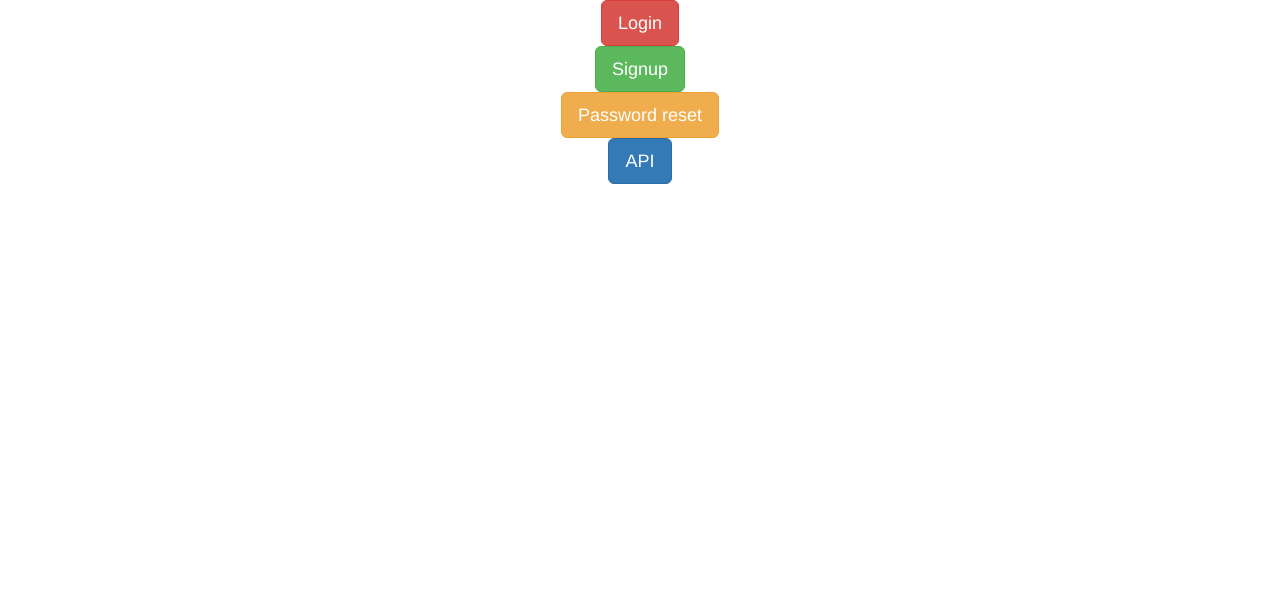
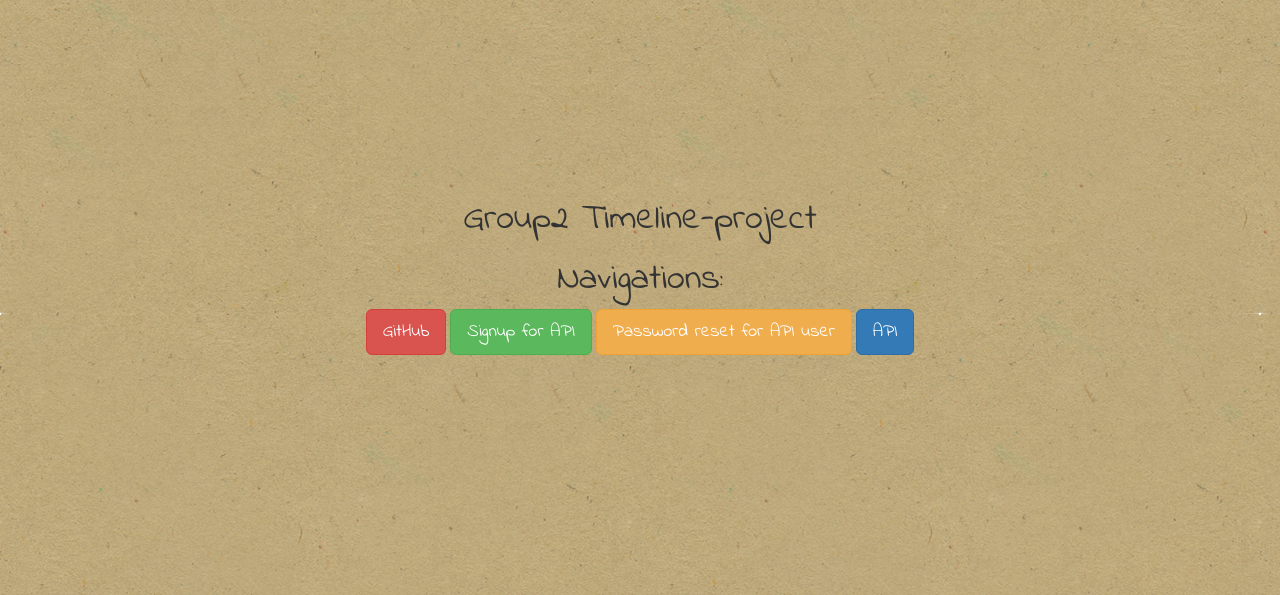
Before and after one commit to GiantPanda0090/LNU-Timeline-project, a Django app: page / in a window 1280 px wide. Shown: the top 595 px of the page. Run offline with Django 3.2, Linux system fonts and the light colour scheme; parts of the project's set-up code (start-up, migrations or seed data) failed here and were passed over; some libraries are stand-ins or nearby versions.

Commit message:
web gui stuff added to more easly reach resources in the project

```diff
--- a/server/core/static/core/css/core.css
+++ b/server/core/static/core/css/core.css
@@ -0,0 +1,4 @@
+
+body{
+    background: url("../img/background.png") repeat-x;
+}
--- a/server/core/templates/core/core.html
+++ b/server/core/templates/core/core.html
@@ -5,31 +5,35 @@
     <meta charset="UTF-8">
     <meta http-equiv="X-UA-Compatible" content="IE=edge">
     <meta name="viewport" content="width=device-width, initial-scale=1">
-    <title>{% block title %}Core title{% endblock title %}</title>
     <script src="{% static 'core/js/jquery-2.1.3.min.js' %}"></script>
     <script src="{% static 'core/js/bootstrap.min.js' %}"></script>
     <link rel="stylesheet" type="text/css" href="{% static 'core/css/bootstrap.min.css' %}">
     <link rel="stylesheet" type="text/css" href="{% static 'core/css/core.css' %}">
+    <link href='http://fonts.googleapis.com/css?family=Indie+Flower' rel='stylesheet' type='text/css'>
 
-    <title></title>
+    <title>Timeline-project</title>
 </head>
 <body>
 
 <div class="col-xs-12 col-sm-12 col-md-12 col-lg-12" align="center">
-    <a href="/account/login/">
-        <button type="button" class="btn btn-lg btn-danger">Login</button>
+
+    <h1 style="font-family: 'Indie Flower', cursive; margin-top: 200px;">Group2 Timeline-project</h1>
+    <h1 style="font-family: 'Indie Flower', cursive; margin-top: 20px;">Navigations:</h1>
+
+    <a href="https://github.com/jherrlin/timeline-project">
+        <button type="button" class="btn btn-lg btn-danger" style="font-family: 'Indie Flower', cursive;">GitHub</button>
     </a>
-    <br>
+
     <a href="/account/signup/">
-        <button type="button" class="btn btn-lg btn-success">Signup</button>
+        <button type="button" class="btn btn-lg btn-success" style="font-family: 'Indie Flower', cursive;">Signup for API</button>
     </a>
-    <br>
+
     <a href="/account/password/reset/">
-        <button type="button" class="btn btn-lg btn-warning">Password reset</button>
+        <button type="button" class="btn btn-lg btn-warning" style="font-family: 'Indie Flower', cursive;">Password reset for API user</button>
     </a>
-    <br>
+
     <a href="/api/v1/">
-        <button type="button" class="btn btn-lg btn-primary">API</button>
+        <button type="button" class="btn btn-lg btn-primary" style="font-family: 'Indie Flower', cursive;">API</button>
     </a>
 
 
--- a/server/rest_framework/templates/rest_framework/base.html
+++ b/server/rest_framework/templates/rest_framework/base.html
@@ -35,8 +35,8 @@
                     <div class="container">
                         <span>
                             {% block branding %}
-                                <a class='navbar-brand' rel="nofollow" href='http://www.django-rest-framework.org'>
-                                    Django REST framework <span class="version">{{ version }}</span>
+                                <a class='navbar-brand' rel="nofollow" href='/'>
+                                    Timeline-project Group2
                                 </a>
                             {% endblock %}
                         </span>
--- a/server/rest_framework/templates/rest_framework/login_base.html
+++ b/server/rest_framework/templates/rest_framework/login_base.html
@@ -11,7 +11,7 @@
                 <div class="well" style="width: 320px; margin-left: auto; margin-right: auto">
                     <div class="row-fluid">
                         <div>
-                            {% block branding %}<h3 style="margin: 0 0 20px;">Django REST framework</h3>{% endblock %}
+                            {% block branding %}<h3 style="margin: 0 0 20px;">API login Timeline-project</h3>{% endblock %}
                         </div>
                     </div><!-- /row fluid -->
 
```
Also changed, not shown: server/core/static/core/img/background.png (added), server/db.sqlite3, 2 other files.
